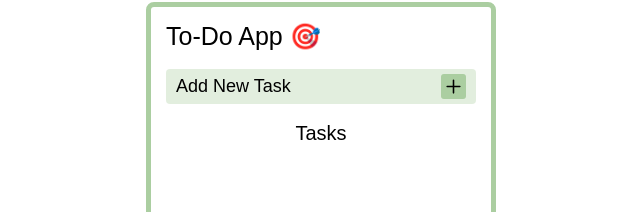
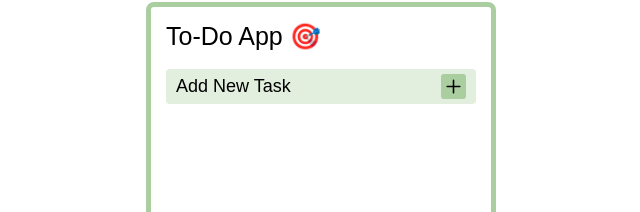
Before and after one commit to raaj-oo7/todo-app-react, a React (Create React App) app: page / in a window 1280 px wide. Shown: the part 98-310 px from the top of the page, without its empty margins (319-959 px from the left). Built offline with nearby package versions, Linux system fonts and the light colour scheme.

Commit message:
Update changes in Task title

```diff
--- a/src/App.css
+++ b/src/App.css
@@ -201,7 +201,7 @@ textarea {
 }
 
 .button-close {
-  background-color:gray;
+  background-color:#808080;
 }
 
 .button-add {
--- a/src/App.js
+++ b/src/App.js
@@ -118,7 +118,7 @@ function App() {
         </svg>
       </button>
 
-      <h5 className="task-title">Tasks</h5>
+      {taskData.length > 0 && <h5 className="task-title">Tasks</h5>}
 
       <TaskList tasks={taskData} onEdit={(task) => openModal('edit', task)} onDelete={handleDeleteTask} />
 
```
